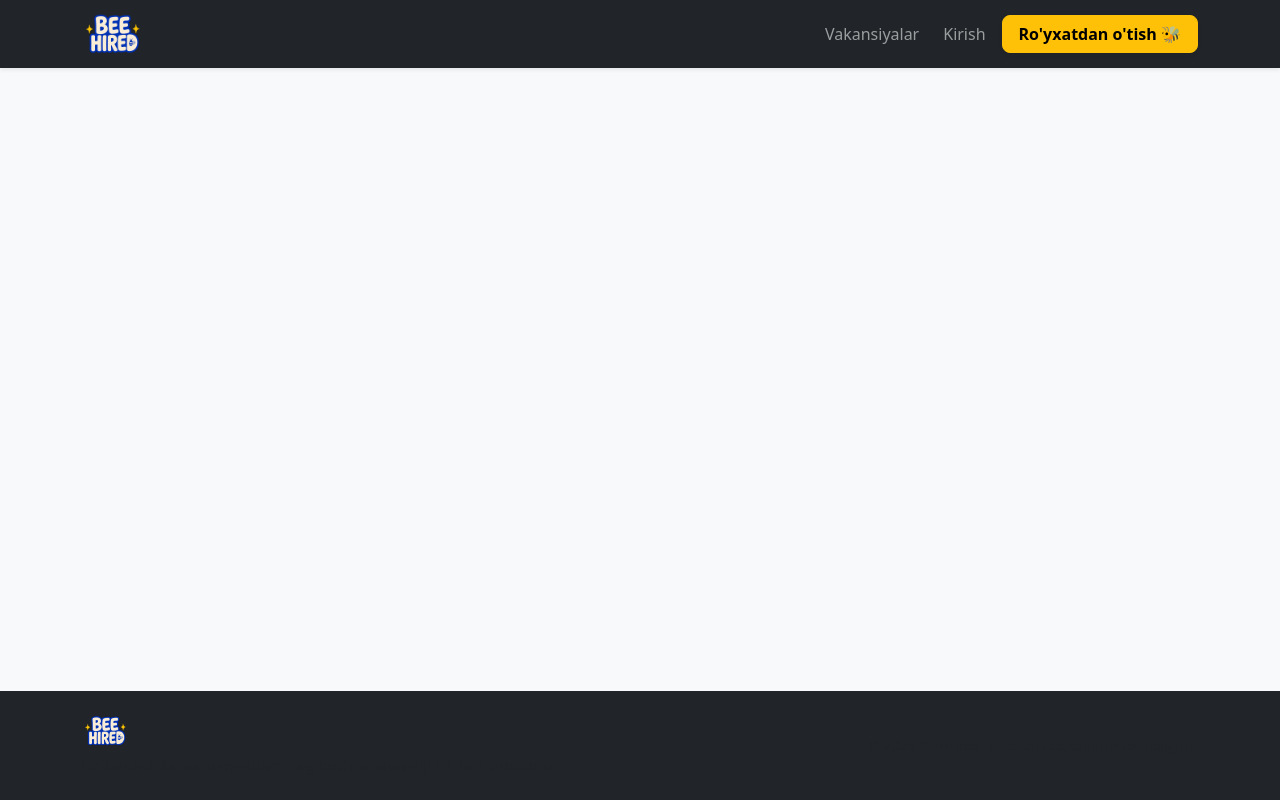
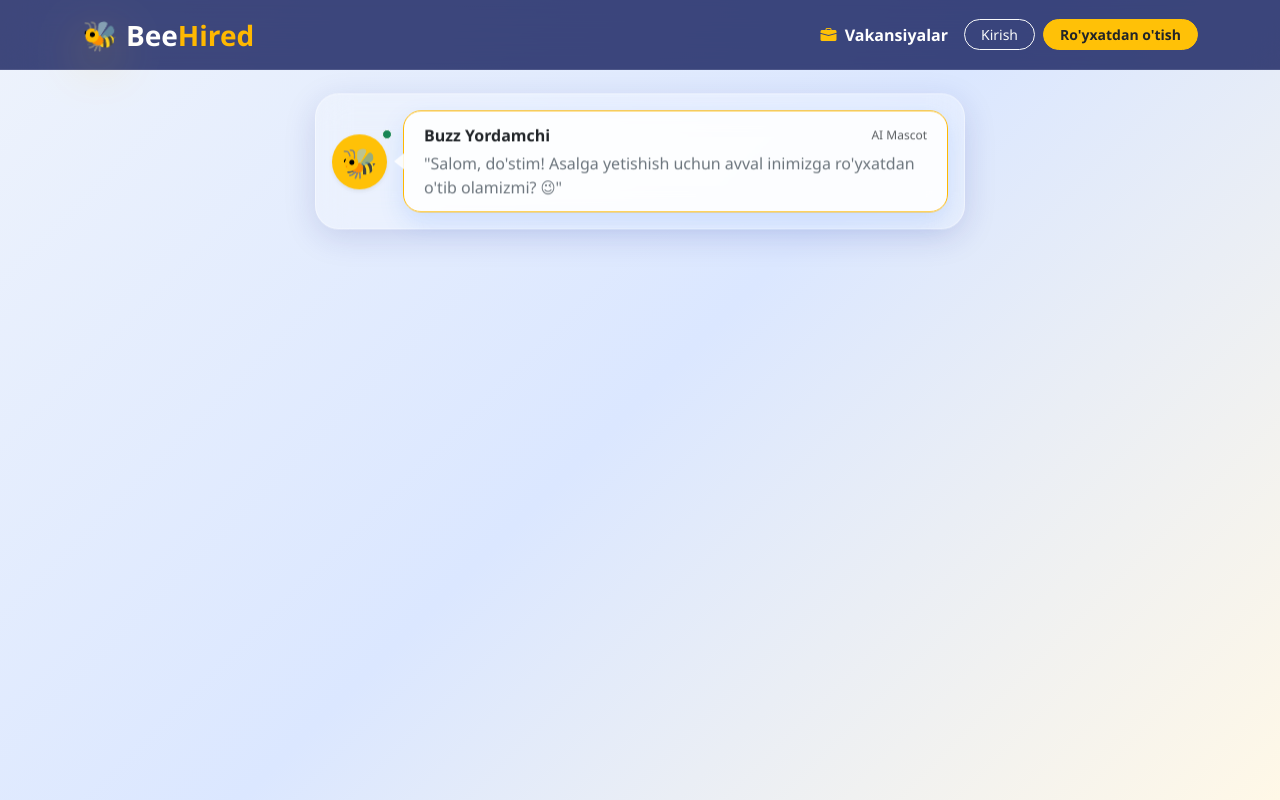
Before and after one commit to firangiztukhtayeva/BeeHired, a Django app: page / in a window 1280 px wide. Run offline with Django 5.2, Linux system fonts and the light colour scheme.

Commit message:
Fix jobs namespace, add jobs/urls.py and update base layout with futuristic theme

```diff
--- a/config/urls.py
+++ b/config/urls.py
@@ -23,6 +23,7 @@ from jobs.views import home_view
 urlpatterns = [
     path('admin/', admin.site.urls),
     path('', home_view, name='home'),
+    path('', include('jobs.urls', namespace='jobs')),
     path('accounts/', include('accounts.urls', namespace='accounts')),
 ]
 
--- /dev/null
+++ b/jobs/urls.py
@@ -0,0 +1,8 @@
+from django.urls import path
+from . import views
+
+app_name = 'jobs'
+
+urlpatterns = [
+    path('', views.home_view, name='home'),
+]
--- a/static/css/style.css
+++ b/static/css/style.css
@@ -71,3 +71,116 @@
     gap: 6px;
     line-height: 1;
 }
+
+
+/* ==========================================
+   BEEHIRED FUTURISTIC GLASS & ANIMATION THEME
+   ========================================== */
+
+:root {
+    --primary-blue: #2875FB;
+    --dark-blue: #030E50;
+    --light-blue: #C3D7FC;
+    --honey-gold: #FFB800;
+    --honey-yellow: #FFC107;
+    --glass-bg: rgba(255, 255, 255, 0.25);
+    --glass-border: rgba(255, 255, 255, 0.4);
+    --glass-shadow: 0 8px 32px 0 rgba(31, 38, 135, 0.15);
+}
+
+body {
+    background: linear-gradient(135deg, #eef3fc 0%, #dbe7ff 50%, #fff8e7 100%);
+    background-attachment: fixed;
+    font-family: 'Segoe UI', Tahoma, Geneva, Verdana, sans-serif;
+    min-height: 100vh;
+    color: #2c3e50;
+}
+
+/* --- GLASSMORPHISM CARD & NAVBAR --- */
+.glass-card {
+    background: var(--glass-bg);
+    backdrop-filter: blur(16px);
+    -webkit-backdrop-filter: blur(16px);
+    border: 1px solid var(--glass-border);
+    box-shadow: var(--glass-shadow);
+    border-radius: 24px;
+}
+
+.glass-nav {
+    background: rgba(3, 14, 80, 0.75) !important;
+    backdrop-filter: blur(20px);
+    -webkit-backdrop-filter: blur(20px);
+    border-bottom: 1px solid rgba(255, 255, 255, 0.1);
+}
+
+/* --- FULLSCREEN SPLASH LOADER --- */
+#splash-screen {
+    position: fixed;
+    top: 0;
+    left: 0;
+    width: 100vw;
+    height: 100vh;
+    background: radial-gradient(circle at center, #1E3FB2 0%, #030E50 100%);
+    z-index: 9999;
+    display: flex;
+    flex-direction: column;
+    justify-content: center;
+    align-items: center;
+    transition: opacity 0.8s ease, visibility 0.8s ease;
+}
+
+#splash-screen.fade-out {
+    opacity: 0;
+    visibility: hidden;
+}
+
+.bee-float-anim {
+    animation: floatingBee 2.2s ease-in-out infinite alternate;
+    filter: drop-shadow(0 15px 25px rgba(255, 184, 0, 0.4));
+}
+
+@keyframes floatingBee {
+    0% { transform: translateY(0px) rotate(0deg) scale(1); }
+    50% { transform: translateY(-18px) rotate(-3deg) scale(1.05); }
+    100% { transform: translateY(0px) rotate(3deg) scale(1); }
+}
+
+.pulse-glow {
+    animation: pulseGlow 1.8s infinite alternate;
+}
+
+@keyframes pulseGlow {
+    from { text-shadow: 0 0 10px #FFB800, 0 0 20px #FFB800; }
+    to { text-shadow: 0 0 20px #FFC107, 0 0 35px #2875FB; }
+}
+
+/* --- ASSISTANT BUBBLE --- */
+.assistant-container {
+    animation: floatAssistant 3s ease-in-out infinite alternate;
+}
+
+@keyframes floatAssistant {
+    0% { transform: translateY(0); }
+    100% { transform: translateY(-8px); }
+}
+
+.speech-bubble {
+    position: relative;
+    background: rgba(255, 255, 255, 0.85);
+    backdrop-filter: blur(12px);
+    border: 1.5px solid var(--honey-gold);
+    border-radius: 18px;
+    padding: 12px 20px;
+    box-shadow: 0 10px 25px rgba(40, 117, 251, 0.15);
+}
+
+.speech-bubble::before {
+    content: '';
+    position: absolute;
+    left: -10px;
+    top: 50%;
+    transform: translateY(-50%);
+    border-style: solid;
+    border-width: 8px 10px 8px 0;
+    border-color: transparent rgba(255, 255, 255, 0.85) transparent transparent;
+}
--- a/templates/base.html
+++ b/templates/base.html
@@ -4,51 +4,74 @@
 <head>
     <meta charset="UTF-8">
     <meta name="viewport" content="width=device-width, initial-scale=1.0">
-    <title>{% block title %}BeeHired — Modern Job Portal 🐝{% endblock %}</title>
-    <link href="https://cdn.jsdelivr.net/npm/bootstrap@5.3.3/dist/css/bootstrap.min.css" rel="stylesheet">
-    <link rel="stylesheet" href="https://cdn.jsdelivr.net/npm/bootstrap-icons@1.11.3/font/bootstrap-icons.min.css">
+    <title>{% block title %}BeeHired - Beelar honey ustida birlashadi{% endblock %}</title>
+
+    <!-- Bootstrap 5 CSS -->
+    <link href="https://cdn.jsdelivr.net/npm/bootstrap@5.3.0/dist/css/bootstrap.min.css" rel="stylesheet">
+    <!-- Bootstrap Icons -->
+    <link rel="stylesheet" href="https://cdn.jsdelivr.net/npm/bootstrap-icons@1.11.0/font/bootstrap-icons.css">
+
+    <!-- Maxsus CSS -->
     <link rel="stylesheet" href="{% static 'css/style.css' %}">
 </head>
-<body class="bg-light d-flex flex-column min-vh-100">
+<body>
 
-    <nav class="navbar navbar-expand-lg navbar-dark bg-dark shadow-sm py-2">
+    <!-- 1. FULLSCREEN INTRO LOADER ANIMATION -->
+    <div id="splash-screen">
+        <div class="text-center">
+            <!-- 3D Bee Avatar / Logo -->
+            <div class="bee-float-anim mb-3">
+                <span style="font-size: 5.5rem; display: inline-block;">🐝</span>
+            </div>
+
+            <h1 class="fw-bold text-white mb-2 pulse-glow" style="letter-spacing: 2px;">
+                Bee<span style="color: var(--honey-gold);">Hired</span>
+            </h1>
+
+            <!-- Shior va hazilomus almashtiriluvchi tavsiyalar -->
+            <p id="splash-slogan" class="text-light fs-5 fst-italic px-3" style="max-width: 500px; opacity: 0.9;">
+                "Beelar honey ustida birlashishadi..."
+            </p>
+        </div>
+    </div>
+
+    <!-- 2. NAVBAR (Futuristic Glass) -->
+    <nav class="navbar navbar-expand-lg navbar-dark glass-nav sticky-top py-2">
         <div class="container">
-
-            <a class="navbar-brand d-flex align-items-center" href="/">
-                <img src="{% static 'images/logo.png' %}" alt="BeeHired Logo" height="42" class="d-inline-block align-text-top">
+            <a class="navbar-brand fw-bold fs-3 text-white d-flex align-items-center gap-2" href="{% url 'jobs:home' %}">
+                <span class="bee-float-anim" style="font-size: 1.8rem;">🐝</span>
+                <span>Bee<span style="color: var(--honey-gold);">Hired</span></span>
             </a>
 
-            <button class="navbar-toggler" type="button" data-bs-toggle="collapse" data-bs-target="#navbarNav">
+            <button class="navbar-toggler border-0" type="button" data-bs-toggle="collapse" data-bs-target="#navbarNav">
                 <span class="navbar-toggler-icon"></span>
             </button>
 
             <div class="collapse navbar-collapse" id="navbarNav">
-                <ul class="navbar-nav ms-auto align-items-lg-center gap-2 mt-2 mt-lg-0">
+                <ul class="navbar-nav ms-auto align-items-center gap-2 mt-2 mt-lg-0">
                     <li class="nav-item">
-                        <a class="nav-link fw-medium" href="#">Vakansiyalar</a>
+                        <a class="nav-link text-white fw-semibold" href="{% url 'jobs:home' %}">
+                            <i class="bi bi-briefcase-fill text-warning me-1"></i> Vakansiyalar
+                        </a>
                     </li>
+
                     {% if user.is_authenticated %}
-    <li class="nav-item d-flex align-items-center">
-        <!-- User Badge bosilganda ham dashboard'ga o'tadi -->
-        <a href="{% url 'accounts:dashboard' %}" class="user-badge text-decoration-none me-2">
-            <span>🐝</span> {{ user.username }}
-        </a>
-    </li>
-    <li class="nav-item">
-        <a class="nav-link fw-semibold" href="{% url 'accounts:dashboard' %}">
-            <i class="bi bi-person-circle"></i> Profilim
-        </a>
-    </li>
-    <li class="nav-item">
-        <a class="btn btn-outline-light btn-sm px-3 ms-lg-2" href="{% url 'accounts:logout' %}">Chiqish</a>
-    </li>
-
+                        <li class="nav-item">
+                            <a class="nav-link text-white fw-semibold" href="{% url 'accounts:dashboard' %}">
+                                <i class="bi bi-person-badge-fill text-info me-1"></i> Profilim
+                            </a>
+                        </li>
+                        <li class="nav-item">
+                            <a class="btn btn-outline-warning btn-sm rounded-pill px-3 ms-lg-2" href="{% url 'accounts:logout' %}">
+                                Chiqish
+                            </a>
+                        </li>
                     {% else %}
                         <li class="nav-item">
-                            <a class="nav-link fw-medium" href="{% url 'accounts:login' %}">Kirish</a>
+                            <a class="btn btn-outline-light btn-sm rounded-pill px-3" href="{% url 'accounts:login' %}">Kirish</a>
                         </li>
                         <li class="nav-item">
-                            <a class="btn btn-warning fw-bold px-3 shadow-sm" style="border-radius: 8px;" href="{% url 'accounts:register' %}">Ro'yxatdan o'tish 🐝</a>
+                            <a class="btn btn-warning btn-sm rounded-pill px-3 fw-bold text-dark" href="{% url 'accounts:register' %}">Ro'yxatdan o'tish</a>
                         </li>
                     {% endif %}
                 </ul>
@@ -56,41 +79,80 @@
         </div>
     </nav>
 
-    <div class="toast-container-custom">
+    <!-- 3. ASSISTANT BUZZ BANNER (Samimiy va Hazilomus 3D Assistant Widget) -->
+    <div class="container mt-4">
+        <div class="assistant-container d-flex align-items-center gap-3 glass-card p-3" style="max-width: 650px; margin: 0 auto;">
+            <!-- Assistant Mascot Icon -->
+            <div class="position-relative">
+                <div class="bg-warning rounded-circle d-flex align-items-center justify-content-center shadow-sm" style="width: 55px; height: 55px; font-size: 1.8rem;">
+                    🐝
+                </div>
+                <span class="position-absolute top-0 start-100 translate-middle p-1 bg-success border border-light rounded-circle">
+                    <span class="visually-hidden">Online</span>
+                </span>
+            </div>
+
+            <!-- Speech Bubble -->
+            <div class="speech-bubble flex-grow-1">
+                <div class="fw-bold text-dark d-flex justify-content-between align-items-center">
+                    <span>Buzz Yordamchi</span>
+                    <small class="text-muted fw-normal" style="font-size: 0.75rem;">AI Mascot</small>
+                </div>
+                <p id="assistant-quote" class="mb-0 text-secondary fs-6 mt-1">
+                    {% if user.is_authenticated %}
+                        "Hormang, <b>{{ user.username }}</b>! Bugun eng shirin va maza asal (vakansiya)ni birga topamizmi? 🍯"
+                    {% else %}
+                        "Salom, do'stim! Asalga yetishish uchun avval inimizga ro'yxatdan o'tib olamizmi? 😉"
+                    {% endif %}
+                </p>
+            </div>
+        </div>
+    </div>
+
+    <!-- MAIN CONTENT -->
+    <main class="container my-4">
         {% if messages %}
             {% for message in messages %}
-                <div class="alert alert-{% if message.tags == 'error' %}danger{% else %}{{ message.tags }}{% endif %} alert-dismissible fade show custom-toast" role="alert">
-                    <div class="d-flex align-items-center justify-content-between gap-2">
-                        <span>{{ message }}</span>
-                        <button type="button" class="btn-close btn-close-white ms-auto" data-bs-dismiss="alert" aria-label="Close" style="font-size: 0.65rem;"></button>
-                    </div>
+                <div class="alert alert-{{ message.tags }} alert-dismissible fade show rounded-4 glass-card border-0 mb-4" role="alert">
+                    <i class="bi bi-info-circle-fill me-2"></i> {{ message }}
+                    <button type="type" class="btn-close" data-bs-dismiss="alert"></button>
                 </div>
             {% endfor %}
         {% endif %}
-    </div>
 
-
-    <main class="container my-4 flex-grow-1">
         {% block content %}
+        <!-- Sahifalar kodi shu yerga tushadi -->
         {% endblock %}
     </main>
 
+    <!-- SCRIPTS -->
+    <script src="https://cdn.jsdelivr.net/npm/bootstrap@5.3.0/dist/js/bootstrap.bundle.min.js"></script>
 
-    <footer class="bg-dark text-white py-4 mt-auto">
-        <div class="container text-center text-md-start">
-            <div class="row align-items-center">
-                <div class="col-md-6 mb-3 mb-md-0">
-                    <img src="{% static 'images/logo.png' %}" alt="BeeHired Logo" height="32" class="mb-2">
-                    <p class="text-muted small mb-0">Ish beruvchilar va nomzodlarni bog'lovchi zamonaviy HR-Tech platforma.</p>
-                </div>
-                <div class="col-md-6 text-md-end">
-                    <p class="text-muted small mb-0">&copy; {% now "Y" %} BeeHired. Barcha huquqlar himoyalangan.</p>
-                </div>
-            </div>
-        </div>
-    </footer>
+    <script>
+        // Splash Loader Animation Script
+        document.addEventListener("DOMContentLoaded", function() {
+            const slogans = [
+                '"Beelar honey ustida birlashishadi..."',
+                '"Ishchilar bor joyda, albatta shirin ish (honey) bo\'ladi! 🍯"',
+                '"Dangasalik - asalni ayiqqa berish bilan teng! 🐻"',
+                '"Kanatingizni qoqib turing, eng zo\'r vakansiyalarga uchamiz! 🚀"'
+            ];
 
+            // Keb-ket shior almashtirish
+            const sloganEl = document.getElementById('splash-slogan');
+            let index = 0;
+            const interval = setInterval(() => {
+                index = (index + 1) % slogans.length;
+                if(sloganEl) sloganEl.innerText = slogans[index];
+            }, 700);
 
-    <script src="https://cdn.jsdelivr.net/npm/bootstrap@5.3.3/dist/js/bootstrap.bundle.min.js"></script>
+            // 2.2 soniyadan so'ng splash'ni silliq yo'qotish
+            setTimeout(() => {
+                clearInterval(interval);
+                const splash = document.getElementById('splash-screen');
+                if(splash) splash.classList.add('fade-out');
+            }, 2200);
+        });
+    </script>
 </body>
 </html>
```
